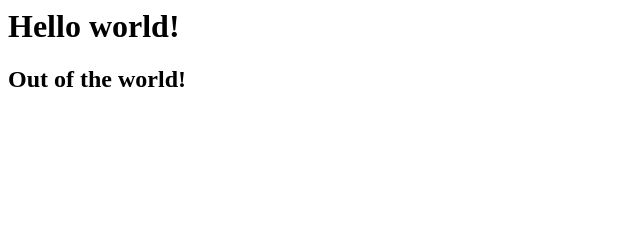
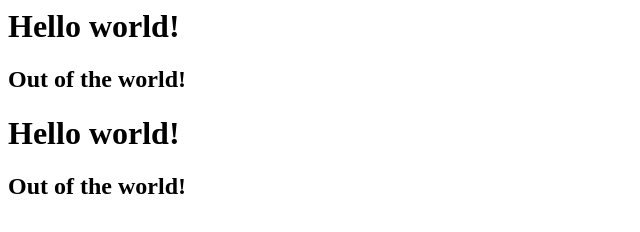
Before and after one commit to rey2399/learning-github, a plain HTML site: page index.html in a window 1280 px wide. Shown: the whole page, without its empty margins (0-640 px from the left). Drawn offline with Linux system fonts and the light colour scheme.

Commit message:
Update index.html
added few more

```diff
--- a/index.html
+++ b/index.html
@@ -5,5 +5,7 @@
   <body>
     <h1>Hello world!</h1>
     <h2>Out of the world!</h2>
+    <h1>Hello world!</h1>
+    <h2>Out of the world!</h2>
   </body>
 </html>
```
